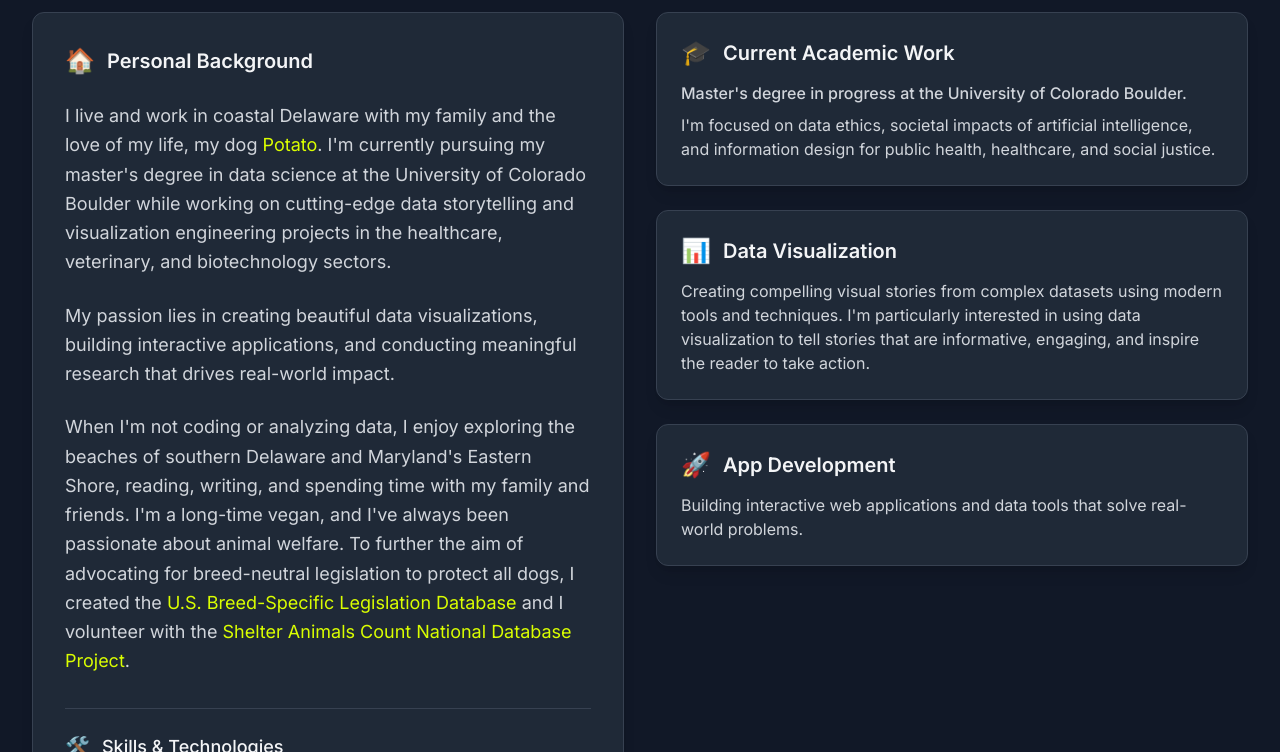
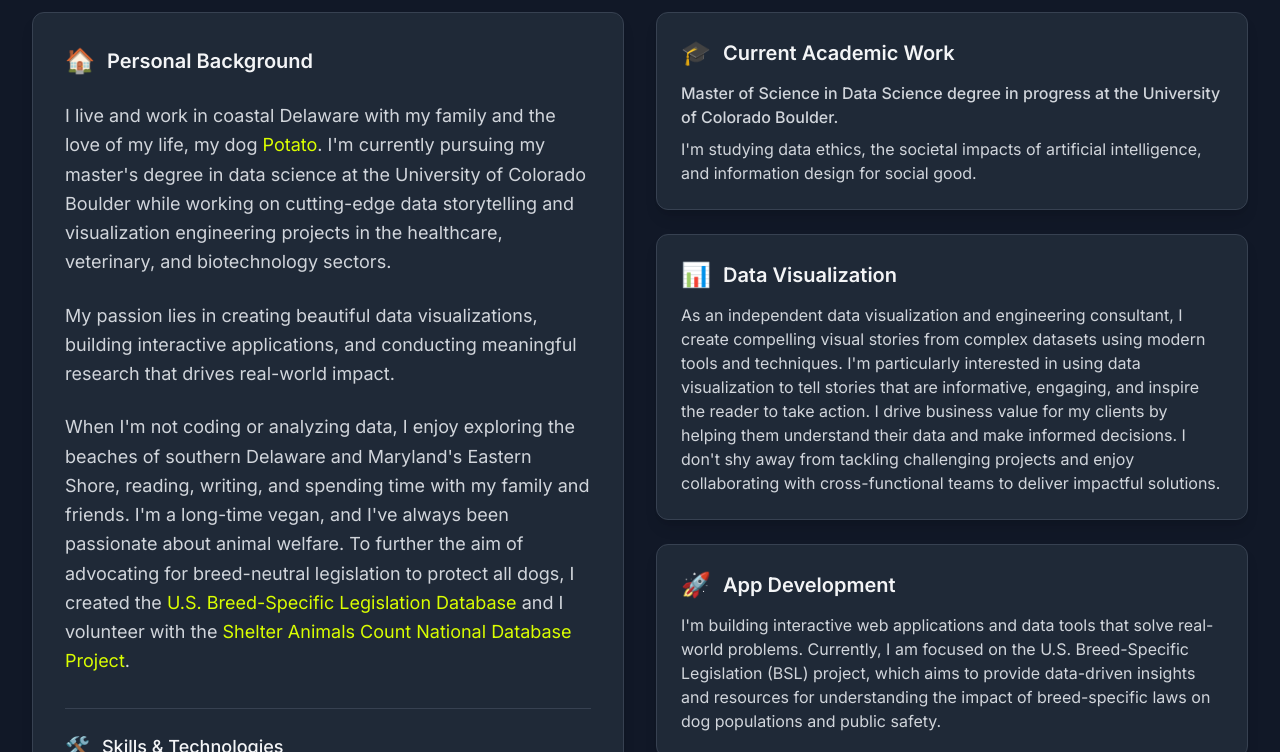
Before and after one commit to nicolelily/nicolelily.github.io, an Astro site: page / in a window 1280 px wide. Shown: the part 588-1340 px from the top of the page. Built offline with nearby package versions, Linux system fonts and the light colour scheme; Astro itself is replaced by a stand-in of ours.

Commit message:
Expanded subsections in About Me

```diff
--- a/src/pages/index.astro
+++ b/src/pages/index.astro
@@ -81,22 +81,22 @@ import '../styles/global.css';
             <span class="text-2xl">🎓</span>
             <h3 class="text-xl font-semibold">Current Academic Work</h3>
           </div>
-          <p class="text-gray-300 mb-2 font-medium">Master's degree in progress at the University of Colorado Boulder.</p>
-          <p class="text-gray-300">I'm focused on data ethics, societal impacts of artificial intelligence, and information design for public health, healthcare, and social justice.</p>
+          <p class="text-gray-300 mb-2 font-medium">Master of Science in Data Science degree in progress at the University of Colorado Boulder.</p>
+          <p class="text-gray-300">I'm studying data ethics, the societal impacts of artificial intelligence, and information design for social good.</p>
         </div>
         <div class="card p-6">
           <div class="flex items-center gap-3 mb-3">
             <span class="text-2xl">📊</span>
             <h3 class="text-xl font-semibold">Data Visualization</h3>
           </div>
-          <p class="text-gray-300">Creating compelling visual stories from complex datasets using modern tools and techniques. I'm particularly interested in using data visualization to tell stories that are informative, engaging, and inspire the reader to take action.</p>
+          <p class="text-gray-300">As an independent data visualization and engineering consultant, I create compelling visual stories from complex datasets using modern tools and techniques. I'm particularly interested in using data visualization to tell stories that are informative, engaging, and inspire the reader to take action. I drive business value for my clients by helping them understand their data and make informed decisions. I don't shy away from tackling challenging projects and enjoy collaborating with cross-functional teams to deliver impactful solutions.</p>
         </div>
         <div class="card p-6">
           <div class="flex items-center gap-3 mb-3">
             <span class="text-2xl">🚀</span>
             <h3 class="text-xl font-semibold">App Development</h3>
           </div>
-          <p class="text-gray-300">Building interactive web applications and data tools that solve real-world problems.</p>
+          <p class="text-gray-300">I'm building interactive web applications and data tools that solve real-world problems. Currently, I am focused on the U.S. Breed-Specific Legislation (BSL) project, which aims to provide data-driven insights and resources for understanding the impact of breed-specific laws on dog populations and public safety.</p>
         </div>
       </div>
     </div>
```
